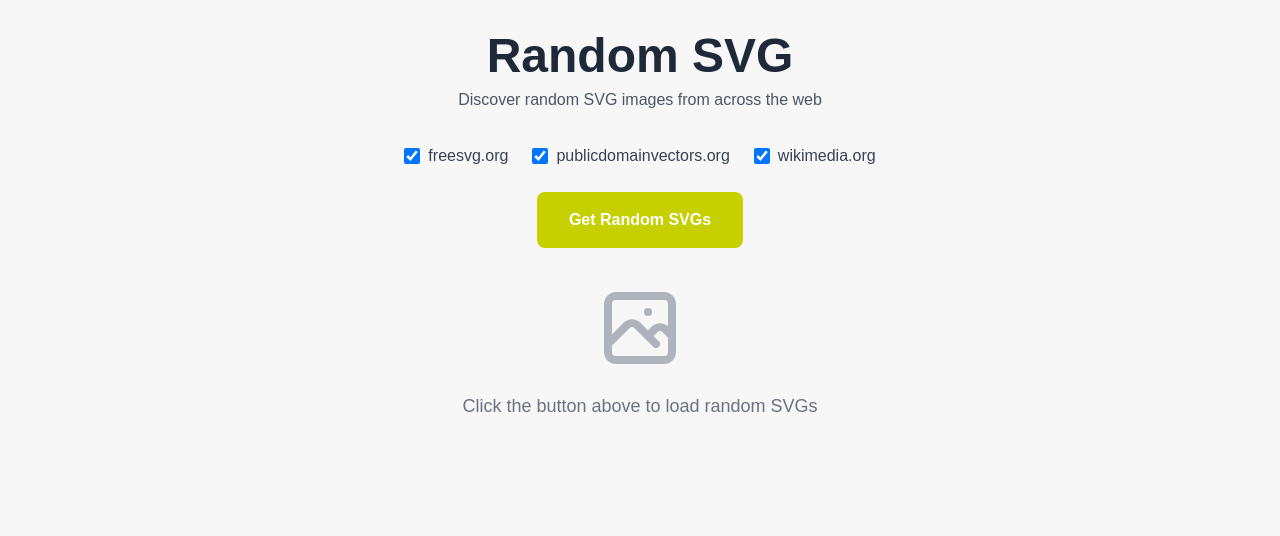
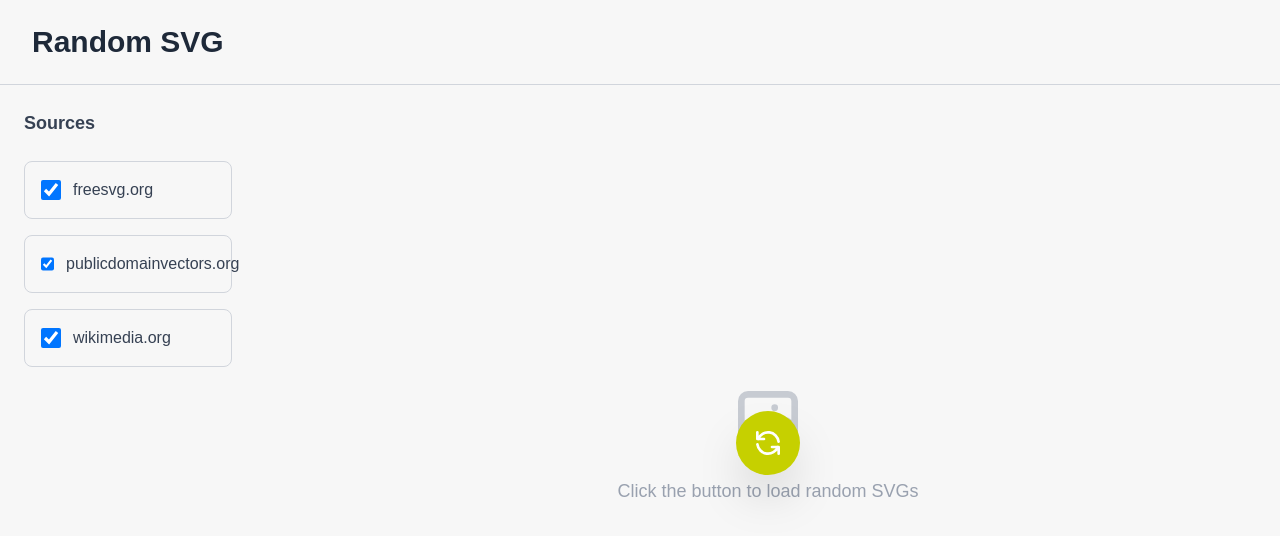
Before and after one commit to mxmlsn/random-svg, a Next.js app: page / in a window 1280 px wide. Shown: the top 536 px of the page. Built offline with nearby package versions, Linux system fonts and the light colour scheme.

Commit message:
Redesign layout: Update SVG source selection and display structure

```diff
--- a/app/page.tsx
+++ b/app/page.tsx
@@ -99,81 +99,83 @@ export default function Home() {
   };
 
   return (
-    <div className="min-h-screen p-4 md:p-8" style={{ backgroundColor: '#F7F7F7' }}>
-      <div className="max-w-7xl mx-auto">
-        <header className="text-center mb-8">
-          <h1 className="text-4xl md:text-5xl font-bold text-gray-800 mb-2">
+    <div className="flex flex-col h-screen overflow-hidden" style={{ backgroundColor: '#F7F7F7' }}>
+      {/* Header */}
+      <header className="flex items-center px-8 py-6 border-b border-gray-300">
+        <h1 className="text-3xl font-bold text-gray-800">
           Random SVG
         </h1>
-          <p className="text-gray-600">
-            Discover random SVG images from across the web
-          </p>
       </header>
 
-        <div className="flex flex-col items-center gap-6 mb-8">
-          {/* Source Selection Checkboxes */}
-          <div className="flex gap-6">
-            <label className="flex items-center gap-2 cursor-pointer">
+      {/* Main Content */}
+      <div className="flex flex-1 overflow-hidden">
+        {/* Left Sidebar - Source Selection */}
+        <aside className="w-64 p-6 flex flex-col gap-4">
+          <h2 className="text-lg font-semibold text-gray-700 mb-2">Sources</h2>
+
+          <label
+            className="flex items-center gap-3 p-4 border border-gray-300 rounded-lg cursor-pointer hover:border-gray-400 transition-colors"
+            style={{ backgroundColor: selectedSources.includes('freesvg') ? '#F7F7F7' : 'transparent' }}
+          >
             <input
               type="checkbox"
               checked={selectedSources.includes('freesvg')}
               onChange={() => toggleSource('freesvg')}
-                className="w-4 h-4 cursor-pointer"
+              className="w-5 h-5 cursor-pointer"
             />
-              <span className="text-gray-700">freesvg.org</span>
+            <span className="text-gray-700 font-medium">freesvg.org</span>
           </label>
-            <label className="flex items-center gap-2 cursor-pointer">
+
+          <label
+            className="flex items-center gap-3 p-4 border border-gray-300 rounded-lg cursor-pointer hover:border-gray-400 transition-colors"
+            style={{ backgroundColor: selectedSources.includes('publicdomainvectors') ? '#F7F7F7' : 'transparent' }}
+          >
             <input
               type="checkbox"
               checked={selectedSources.includes('publicdomainvectors')}
               onChange={() => toggleSource('publicdomainvectors')}
-                className="w-4 h-4 cursor-pointer"
+              className="w-5 h-5 cursor-pointer"
             />
-              <span className="text-gray-700">publicdomainvectors.org</span>
+            <span className="text-gray-700 font-medium">publicdomainvectors.org</span>
           </label>
-            <label className="flex items-center gap-2 cursor-pointer">
+
+          <label
+            className="flex items-center gap-3 p-4 border border-gray-300 rounded-lg cursor-pointer hover:border-gray-400 transition-colors"
+            style={{ backgroundColor: selectedSources.includes('wikimedia') ? '#F7F7F7' : 'transparent' }}
+          >
             <input
               type="checkbox"
               checked={selectedSources.includes('wikimedia')}
               onChange={() => toggleSource('wikimedia')}
-                className="w-4 h-4 cursor-pointer"
+              className="w-5 h-5 cursor-pointer"
             />
-              <span className="text-gray-700">wikimedia.org</span>
+            <span className="text-gray-700 font-medium">wikimedia.org</span>
           </label>
-          </div>
+        </aside>
 
-          {/* Get Random SVGs Button */}
-          <button
-            onClick={fetchRandomSVGs}
-            disabled={loading}
-            className="px-8 py-4 disabled:bg-gray-400 text-white font-semibold rounded-lg transition-all transform hover:scale-105 disabled:transform-none disabled:cursor-not-allowed"
-            style={{ backgroundColor: loading ? undefined : '#C6D000' }}
-          >
-            {loading ? 'Loading...' : 'Get Random SVGs'}
-          </button>
-        </div>
-
+        {/* Right Content Area - SVG Grid */}
+        <main className="flex-1 p-6 relative overflow-hidden">
           {error && (
-          <div className="bg-red-100 border border-red-400 text-red-700 px-4 py-3 rounded mb-8">
+            <div className="bg-red-100 border border-red-400 text-red-700 px-4 py-3 rounded mb-4">
               <p className="font-semibold">Error:</p>
               <p>{error}</p>
             </div>
           )}
 
           {svgItems.length > 0 && (
-          <div className="grid grid-cols-1 md:grid-cols-2 lg:grid-cols-3 gap-6">
+            <div className="h-full grid grid-cols-3 gap-4">
               {svgItems.map((item, index) => (
                 <div
                   key={index}
-                className="relative border border-[#D9D9D9] rounded-lg p-6 hover:border-gray-400 transition-colors group"
+                  className="relative border border-[#D9D9D9] rounded-lg p-4 hover:border-gray-400 transition-colors group overflow-hidden"
                 >
                   <a
                     href={item.sourceUrl}
                     target="_blank"
                     rel="noopener noreferrer"
-                  className="block"
+                    className="block h-full"
                   >
-                  <div className="flex justify-center items-center min-h-[300px]">
+                    <div className="flex justify-center items-center h-full">
                       {/* eslint-disable-next-line @next/next/no-img-element */}
                       <img
                         src={item.source === 'wikimedia.org'
@@ -181,7 +183,7 @@ export default function Home() {
                           : `/api/proxy-image?url=${encodeURIComponent(item.previewImage)}`
                         }
                         alt={item.title}
-                      className="max-w-full max-h-[300px] object-contain"
+                        className="max-w-full max-h-full object-contain"
                       />
                     </div>
                   </a>
@@ -193,11 +195,11 @@ export default function Home() {
                       target="_blank"
                       rel="noopener noreferrer"
                       onClick={(e) => e.stopPropagation()}
-                    className="absolute top-3 right-3 text-white p-3 rounded-lg shadow-lg opacity-0 group-hover:opacity-100 transition-opacity"
+                      className="absolute top-3 right-3 text-white p-2 rounded-lg shadow-lg opacity-0 group-hover:opacity-100 transition-opacity"
                       style={{ backgroundColor: '#C6D000' }}
                       title="Download SVG"
                     >
-                    <svg className="w-5 h-5" fill="none" stroke="currentColor" viewBox="0 0 24 24">
+                      <svg className="w-4 h-4" fill="none" stroke="currentColor" viewBox="0 0 24 24">
                         <path strokeLinecap="round" strokeLinejoin="round" strokeWidth={2} d="M4 16v1a3 3 0 003 3h10a3 3 0 003-3v-1m-4-4l-4 4m0 0l-4-4m4 4V4" />
                       </svg>
                     </a>
@@ -208,13 +210,39 @@ export default function Home() {
           )}
 
           {svgItems.length === 0 && !loading && !error && (
-          <div className="text-center text-gray-500">
-            <svg className="w-24 h-24 mx-auto mb-4 opacity-50" fill="none" stroke="currentColor" viewBox="0 0 24 24">
+            <div className="h-full flex items-center justify-center text-gray-400">
+              <div className="text-center">
+                <svg className="w-20 h-20 mx-auto mb-4 opacity-50" fill="none" stroke="currentColor" viewBox="0 0 24 24">
                   <path strokeLinecap="round" strokeLinejoin="round" strokeWidth={2} d="M4 16l4.586-4.586a2 2 0 012.828 0L16 16m-2-2l1.586-1.586a2 2 0 012.828 0L20 14m-6-6h.01M6 20h12a2 2 0 002-2V6a2 2 0 00-2-2H6a2 2 0 00-2 2v12a2 2 0 002 2z" />
                 </svg>
-            <p className="text-lg">Click the button above to load random SVGs</p>
+                <p className="text-lg">Click the button to load random SVGs</p>
+              </div>
             </div>
           )}
+
+          {/* Circular Update Button - Centered over grid */}
+          <button
+            onClick={fetchRandomSVGs}
+            disabled={loading}
+            className="absolute top-1/2 left-1/2 transform -translate-x-1/2 -translate-y-1/2 w-16 h-16 rounded-full text-white font-semibold shadow-2xl transition-all hover:scale-110 disabled:bg-gray-400 disabled:cursor-not-allowed disabled:hover:scale-100 flex items-center justify-center z-10"
+            style={{ backgroundColor: loading ? undefined : '#C6D000' }}
+            title={loading ? 'Loading...' : 'Update SVGs'}
+          >
+            <svg
+              className={`w-8 h-8 ${loading ? 'animate-spin' : ''}`}
+              fill="none"
+              stroke="currentColor"
+              viewBox="0 0 24 24"
+            >
+              <path
+                strokeLinecap="round"
+                strokeLinejoin="round"
+                strokeWidth={2}
+                d="M4 4v5h.582m15.356 2A8.001 8.001 0 004.582 9m0 0H9m11 11v-5h-.581m0 0a8.003 8.003 0 01-15.357-2m15.357 2H15"
+              />
+            </svg>
+          </button>
+        </main>
       </div>
     </div>
   );
```
Lines whose indentation alone changed are shown as unchanged.
